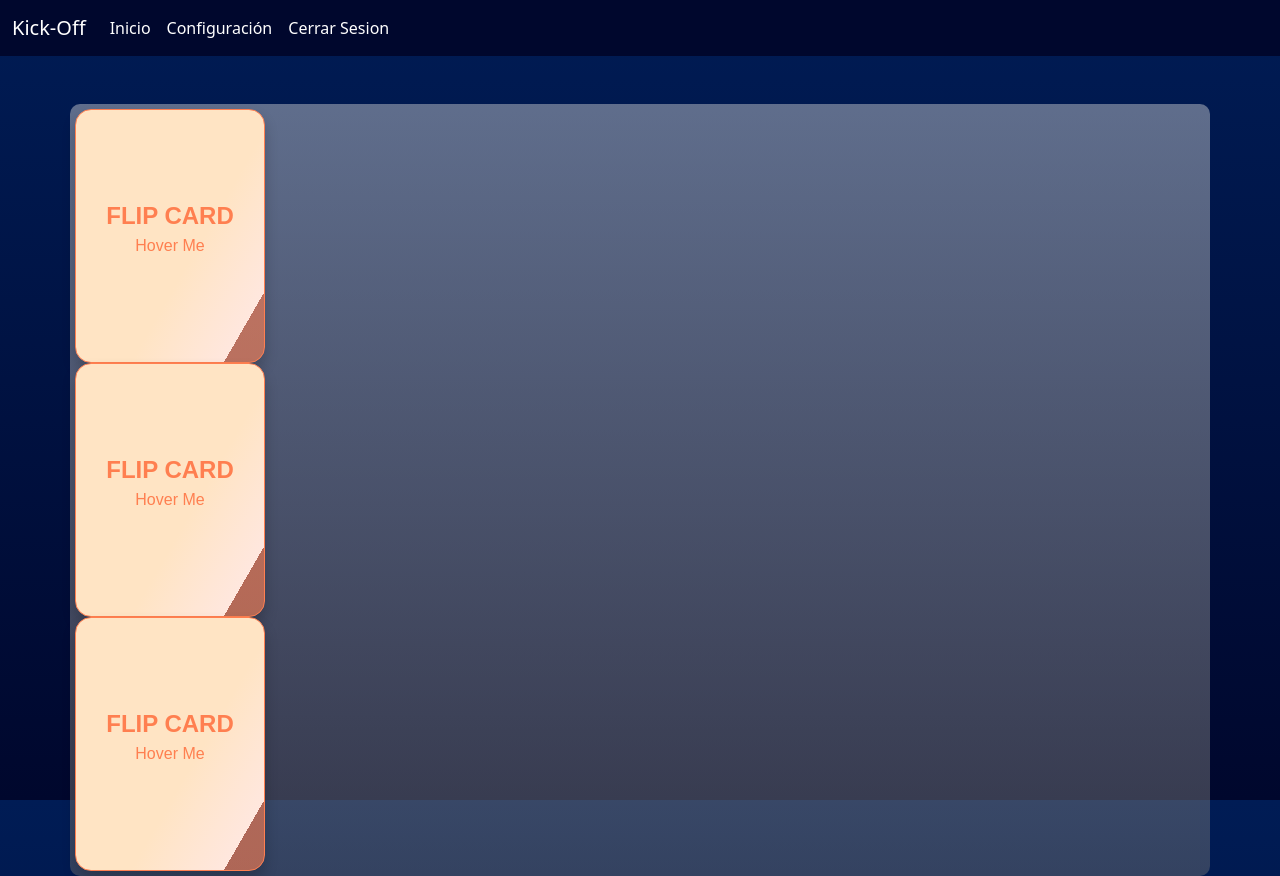
After one commit to JuanT20/Torneo, a Flask app: page /fixtures in a window 1280 px wide. The commit adds this page. Run offline with Flask 3, Linux system fonts and the light colour scheme.

Commit message:
Update Files

```diff
--- a/app/routes/main.py
+++ b/app/routes/main.py
@@ -1,6 +1,6 @@
 from flask import Blueprint, render_template, request, jsonify, redirect, url_for,session,current_app
 from utils.funtions import allowed_file,save_logo
-from models.db import insertar_torneo,verificar_usuario,insertar_usuario,save_team_to_db,get_teams
+from models.db import insertar_torneo,verificar_usuario,insertar_usuario,save_team_to_db,get_teams,insertar_jugadores
 import os
 
 
@@ -183,8 +183,42 @@ def equipos():
 @app_routes.route('/register-jugadores', methods=['GET', 'POST'])
 def addJugadores():
     if request.method == 'GET':
-        return render_template('registroJugadores.html')
+         # Obtener el ID del equipo desde la URL
+        id_equipo = request.args.get('id_equipo')
+        if not id_equipo:
+            return "ID del equipo no proporcionado", 400  # Error si falta el ID
 
+        return render_template('registroJugadores.html', id_equipo=id_equipo)
 
+    if request.method == 'POST':
+        data = request.get_json()  # Recibir datos en formato JSON
+
+        # Extraer datos del JSON
+        idEquipo = data.get('idEquipo')
+        idJugador = data.get('idJugador')
+        nombre = data.get('nombre')
+        posicion = data.get('posicion')
+        fechaNac = data.get('fechaNac')
+        edad = data.get('edad')
+        nacionalidad = data.get('nacionalidad')
+        sexo = data.get('sexo')
+
+        # Validaciones básicas
+        if not idEquipo or not idJugador or not nombre or not posicion or not fechaNac or not edad or not nacionalidad or not sexo:
+            return jsonify({'error': 'Todos los campos son obligatorios'}), 400
+
+        try:
+            # Llamar a la función para insertar en la base de datos
+            insertar_jugadores(idEquipo, idJugador, nombre, posicion, fechaNac, edad, nacionalidad, sexo)
+            return jsonify({'mensaje': 'Registro correcto'}), 200
+        except Exception as e:
+            return jsonify({'error': str(e)}), 500
 
 #Fin Ruta register-jugadores
+
+#Inicio ruta Fixtures
+
+@app_routes.route('/fixtures', methods=['GET'])
+def fixtures():
+    return render_template('fixtures.html')
+#Fin ruta Fixtures
--- a/app/static/css/style.css
+++ b/app/static/css/style.css
@@ -104,3 +104,71 @@ footer {
   text-decoration: none;
   color: #ffffff;
 }
+
+/*Estilos fixtures*/
+/* From Uiverse.io by joe-watson-sbf */
+.flip-card {
+  background-color: transparent;
+  width: 190px;
+  height: 254px;
+  perspective: 1000px;
+  font-family: sans-serif;
+}
+
+.title {
+  font-size: 1.5em;
+  font-weight: 900;
+  text-align: center;
+  margin: 0;
+}
+
+.flip-card-inner {
+  position: relative;
+  width: 100%;
+  height: 100%;
+  text-align: center;
+  transition: transform 0.8s;
+  transform-style: preserve-3d;
+}
+
+.flip-card:hover .flip-card-inner {
+  transform: rotateY(180deg);
+}
+
+.flip-card-front,
+.flip-card-back {
+  box-shadow: 0 8px 14px 0 rgba(0, 0, 0, 0.2);
+  position: absolute;
+  display: flex;
+  flex-direction: column;
+  justify-content: center;
+  width: 100%;
+  height: 100%;
+  -webkit-backface-visibility: hidden;
+  backface-visibility: hidden;
+  border: 1px solid coral;
+  border-radius: 1rem;
+}
+
+.flip-card-front {
+  background: linear-gradient(
+    120deg,
+    bisque 60%,
+    rgb(255, 231, 222) 88%,
+    rgb(255, 211, 195) 40%,
+    rgba(255, 127, 80, 0.603) 48%
+  );
+  color: coral;
+}
+
+.flip-card-back {
+  background: linear-gradient(
+    120deg,
+    rgb(255, 174, 145) 30%,
+    coral 88%,
+    bisque 40%,
+    rgb(255, 185, 160) 78%
+  );
+  color: white;
+  transform: rotateY(180deg);
+}
--- /dev/null
+++ b/app/templates/fixtures.html
@@ -0,0 +1,40 @@
+{% extends 'layout.html' %} {% block content %}
+<div class="flip-card">
+  <div class="flip-card-inner">
+    <div class="flip-card-front">
+      <p class="title">FLIP CARD</p>
+      <p>Hover Me</p>
+    </div>
+    <div class="flip-card-back">
+      <p class="title">BACK</p>
+      <p>Leave Me</p>
+    </div>
+  </div>
+</div>
+
+<div class="flip-card">
+  <div class="flip-card-inner">
+    <div class="flip-card-front">
+      <p class="title">FLIP CARD</p>
+      <p>Hover Me</p>
+    </div>
+    <div class="flip-card-back">
+      <p class="title">BACK</p>
+      <p>Leave Me</p>
+    </div>
+  </div>
+</div>
+
+<div class="flip-card">
+  <div class="flip-card-inner">
+    <div class="flip-card-front">
+      <p class="title">FLIP CARD</p>
+      <p>Hover Me</p>
+    </div>
+    <div class="flip-card-back">
+      <p class="title">BACK</p>
+      <p>Leave Me</p>
+    </div>
+  </div>
+</div>
+{% endblock %}
--- a/app/templates/layout.html
+++ b/app/templates/layout.html
@@ -9,6 +9,10 @@
     <link
       rel="stylesheet"
       href="https://cdn.jsdelivr.net/npm/bootstrap@5.3.3/dist/css/bootstrap.min.css"
+    />
+    <link
+      rel="stylesheet"
+      href="https://cdn.jsdelivr.net/npm/bootstrap-icons@1.11.3/font/bootstrap-icons.min.css"
     />
     <link
       rel="stylesheet"
@@ -56,6 +60,7 @@
     <script src="{{ url_for('static', filename='js/script.js') }}"></script>
     <script src="{{ url_for('static', filename='js/registroTorneo.js') }}"></script>
     <script src="{{ url_for('static', filename='js/registroEquipos.js') }}"></script>
+    <script src="{{ url_for('static', filename='js/registroJugadores.js') }}"></script>
     <script src="{{ url_for('static', filename='js/logout.js') }}"></script>
   </body>
 </html>
```
Also changed, not shown: app/models/db.py (+12 -0 lines), app/static/js/registroJugadores.js (added, +62 -0 lines), app/templates/equipos.html (+10 -2 lines), app/templates/registroJugadores.html (+47 -8 lines).
